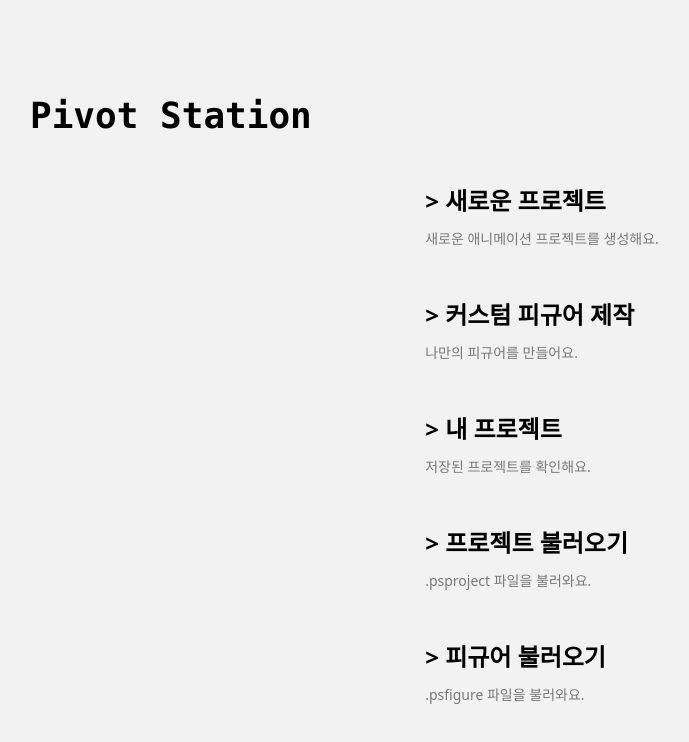
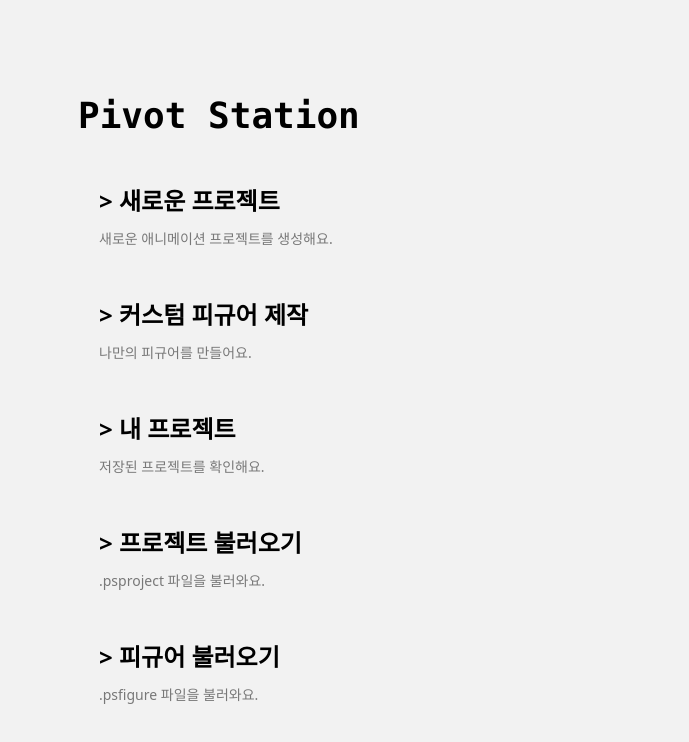
Before and after one commit to BitByte08/PivotStation, a Next.js app: page / in a window 1280 px wide. Shown: the top 742 px of the page, without its empty margins (98-787 px from the left). Built offline with nearby package versions, Linux system fonts and the light colour scheme.

Commit message:
fix :: 메인페이지 수정

```diff
--- a/app/page.tsx
+++ b/app/page.tsx
@@ -67,12 +67,12 @@ export default function Home() {
   };
 
   return (
-    <div className="flex flex-col items-center justify-center py-20 px-4">
+    <div className="flex flex-col justify-center py-20 px-40">
       <div className="z-10 max-w-5xl w-full items-center justify-between font-mono text-sm lg:flex">
         <h1 className="text-4xl font-bold mb-8">Pivot Station</h1>
       </div>
 
-      <div className="mb-32 flex flex-col text-center lg:max-w-md lg:text-left gap-4">
+      <div className="text-left flex flex-col gap-4">
         <a
           href="/editor/"
           className="group rounded-lg border border-transparent px-5 py-4 transition-colors hover:border-gray-300 hover:bg-gray-100 hover:dark:border-neutral-700 hover:dark:bg-neutral-800/30"
```
